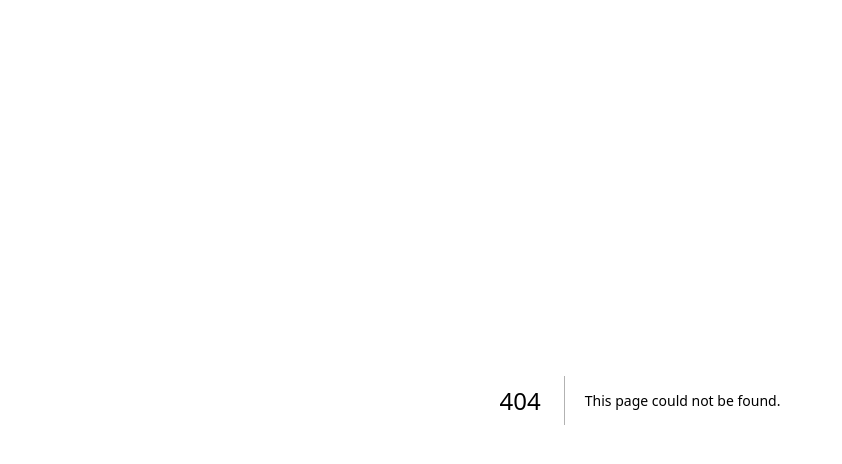
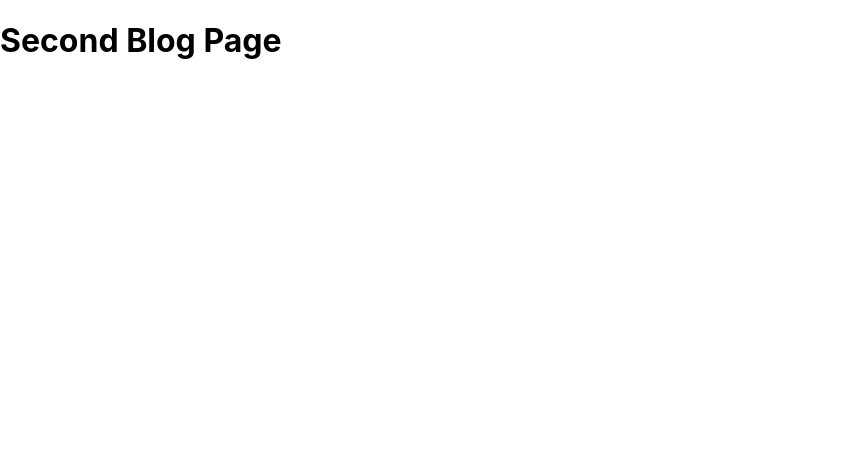
Before and after one commit to Leon-Masakuna/NextJS, a Next.js app: page /blog/second in a window 1280 px wide. Before the commit this address had no page. Shown: the top 464 px of the page, without its empty margins (0-842 px from the left). Built offline with nearby package versions, Linux system fonts and the light colour scheme.

Commit message:
feat : second page

```diff
--- /dev/null
+++ b/pages/blog/second.js
@@ -0,0 +1,5 @@
+function secondBlog() {
+  return <h1>Second Blog Page</h1>;
+}
+
+export default secondBlog;
```
